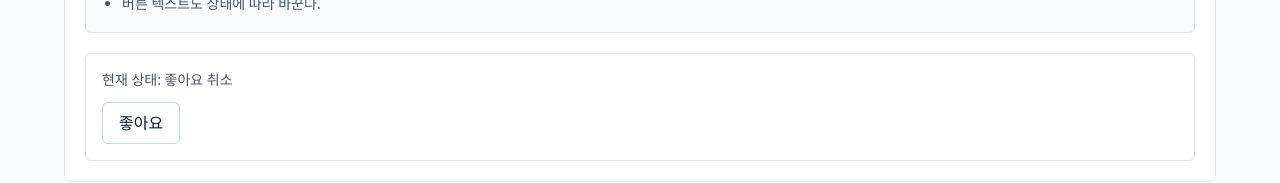
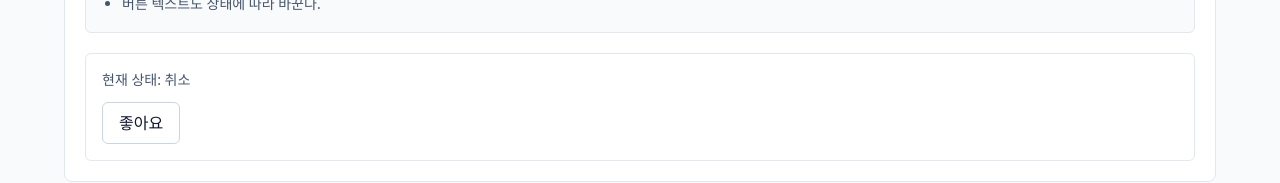
Before and after one commit to uptodeveloper/component-practice, a React (Vite) app: page / in a window 1280 px wide. Shown: the part 622-805 px from the top of the page. Built offline with nearby package versions, Linux system fonts and the light colour scheme.

Commit message:
토글 연습

```diff
--- a/src/exercises/01-LikeToggleExercise.jsx
+++ b/src/exercises/01-LikeToggleExercise.jsx
@@ -1,10 +1,20 @@
+import { useState } from "react";
+
 export default function LikeToggleExercise() {
+  // 불린 상태 값
+  const [isLike, setIsLike] = useState(false);
+  // 클릭핸들러
+  const toggleLikeHandler = () => {
+    setIsLike((prev) => !prev);
+  };
+
+  const statusText = isLike ? "좋아요" : "취소";
+  const buttonText = isLike ? "취소" : "좋아요";
   return (
     <section className="rounded-lg border border-slate-200 bg-white p-5">
       <h2 className="text-xl font-bold">01. 좋아요 토글</h2>
       <p className="mt-2 text-sm leading-6 text-slate-600">
-        버튼을 누르면 좋아요 상태가 켜지고, 다시 누르면 꺼지도록
-        구현해보세요.
+        버튼을 누르면 좋아요 상태가 켜지고, 다시 누르면 꺼지도록 구현해보세요.
       </p>
 
       <TodoList
@@ -17,9 +27,12 @@ export default function LikeToggleExercise() {
       />
 
       <div className="mt-5 rounded-md border border-slate-200 p-4">
-        <p className="text-sm text-slate-600">현재 상태: 좋아요 취소</p>
-        <button className="mt-3 rounded-md border border-slate-300 px-4 py-2 text-sm font-semibold">
-          좋아요
+        <p className="text-sm text-slate-600">현재 상태: {statusText}</p>
+        <button
+          onClick={toggleLikeHandler}
+          className="mt-3 rounded-md border border-slate-300 px-4 py-2 text-sm font-semibold"
+        >
+          {buttonText}
         </button>
       </div>
     </section>
```
